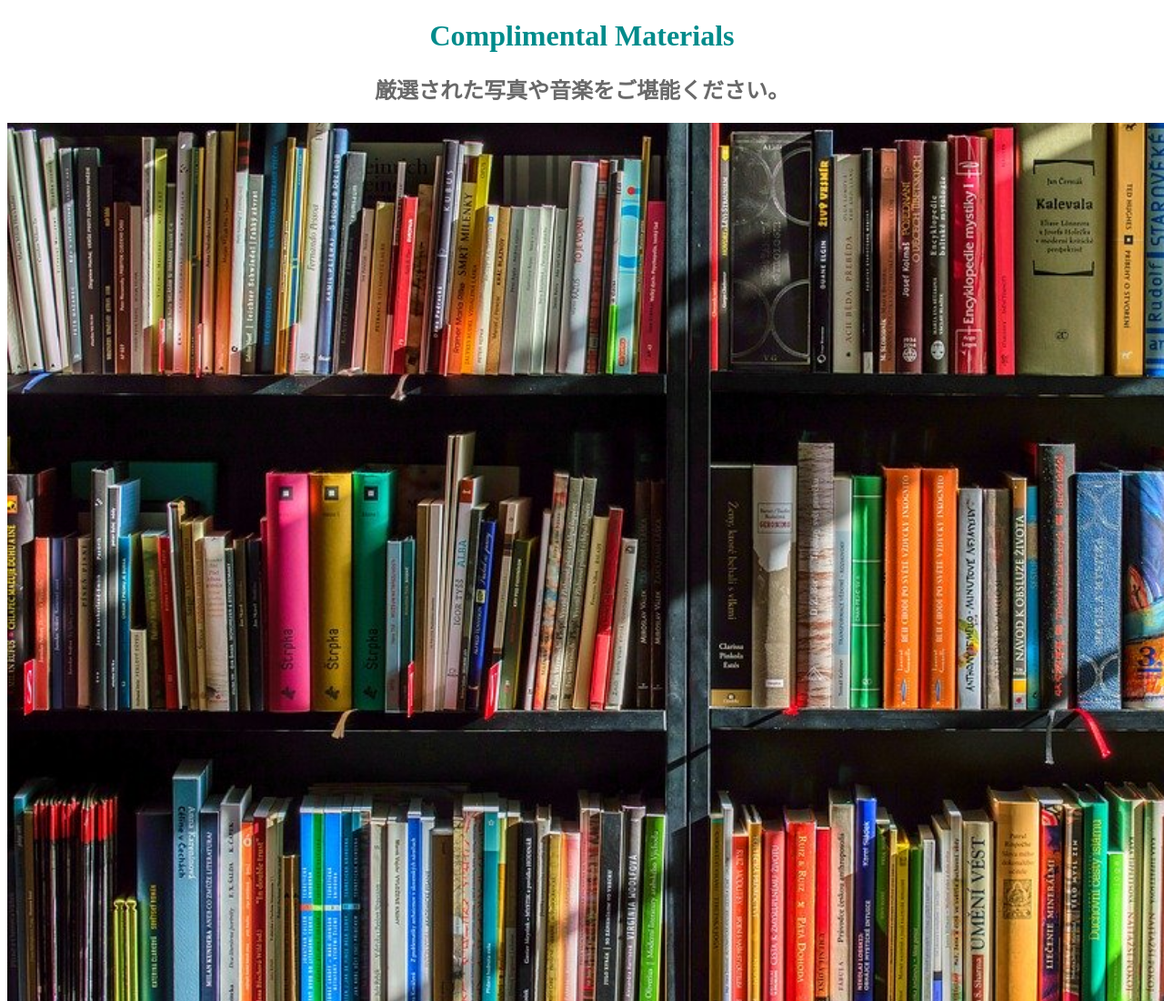
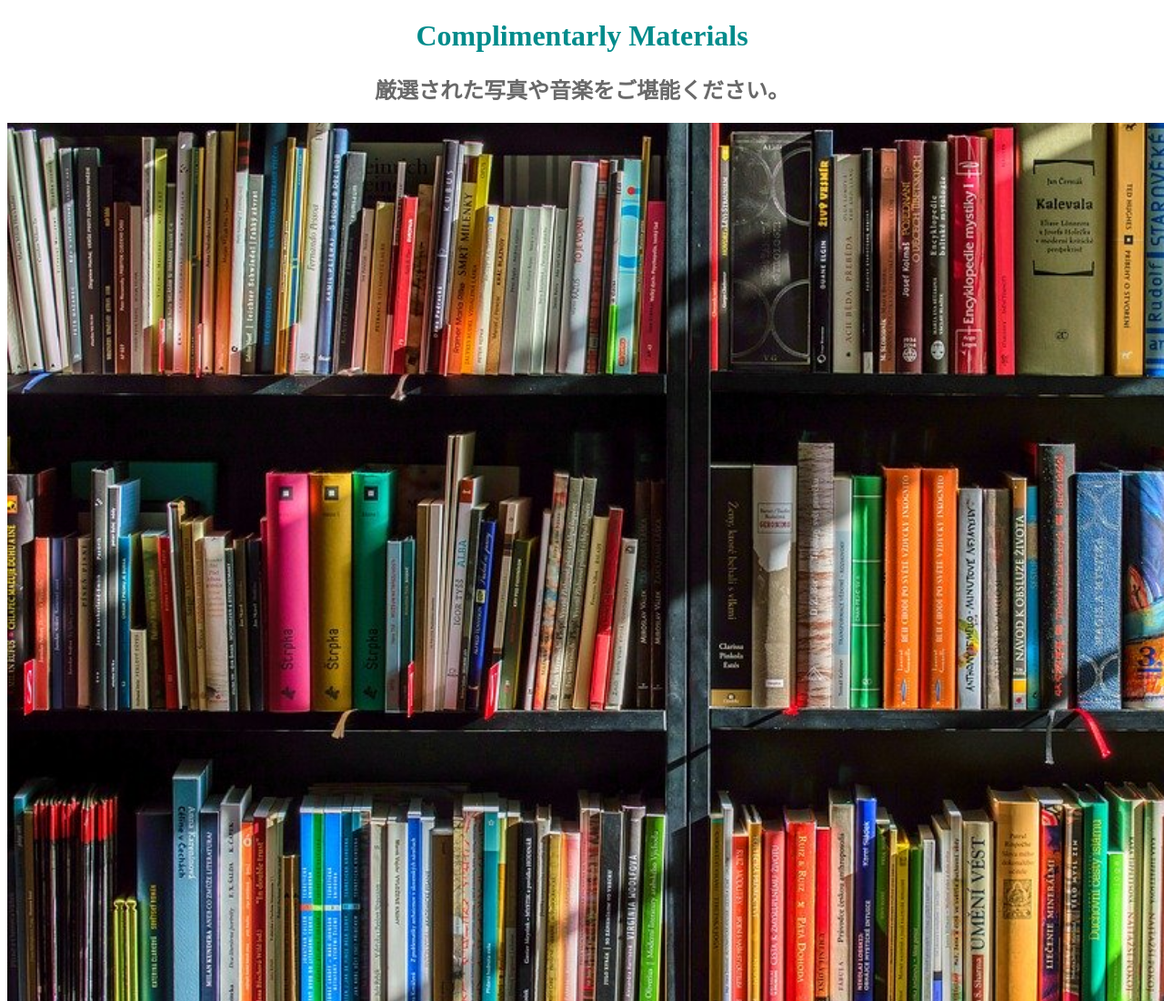
Before and after one commit to Hide-Wata/Hide-Wata.github.io, a plain HTML site: page index.html in a window 1280 px wide. Shown: the top 1100 px of the page at 91% size. Drawn offline with nearby package versions, Linux system fonts and the light colour scheme.

Commit message:
Update index.html

```diff
--- a/index.html
+++ b/index.html
@@ -4,11 +4,11 @@
 <head>
     <meta charset="utf-8" />
     <link rel="stylesheet" href="./CSS/base.css">
-    <title>はじめてのサイト制作</title>
+    <title>Complimentarly Materials</title>
 </head>
 
 <body>
-    <h1 id="top">Complimental Materials</h1>
+    <h1 id="top">Complimentarly Materials</h1>
     <h2 id="top1">厳選された写真や音楽をご堪能ください。</h2>
 
     <div>
```
